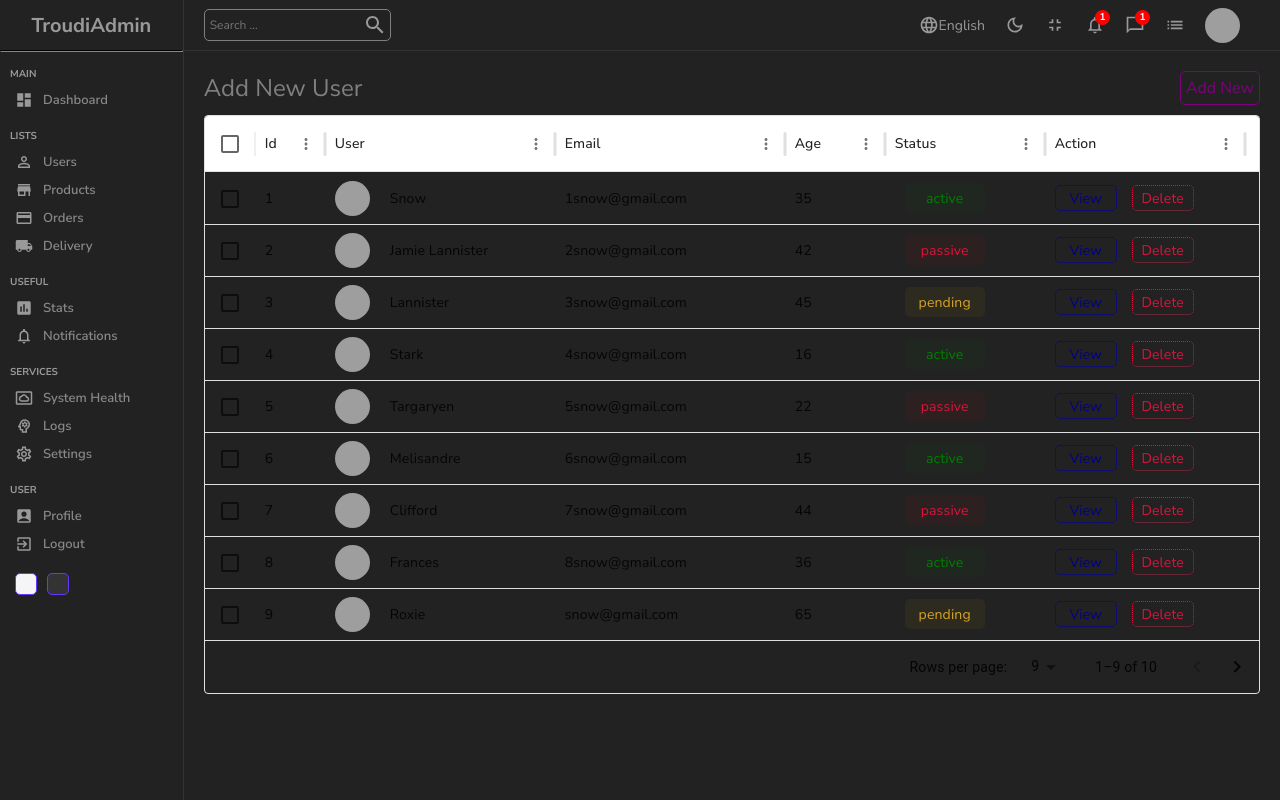
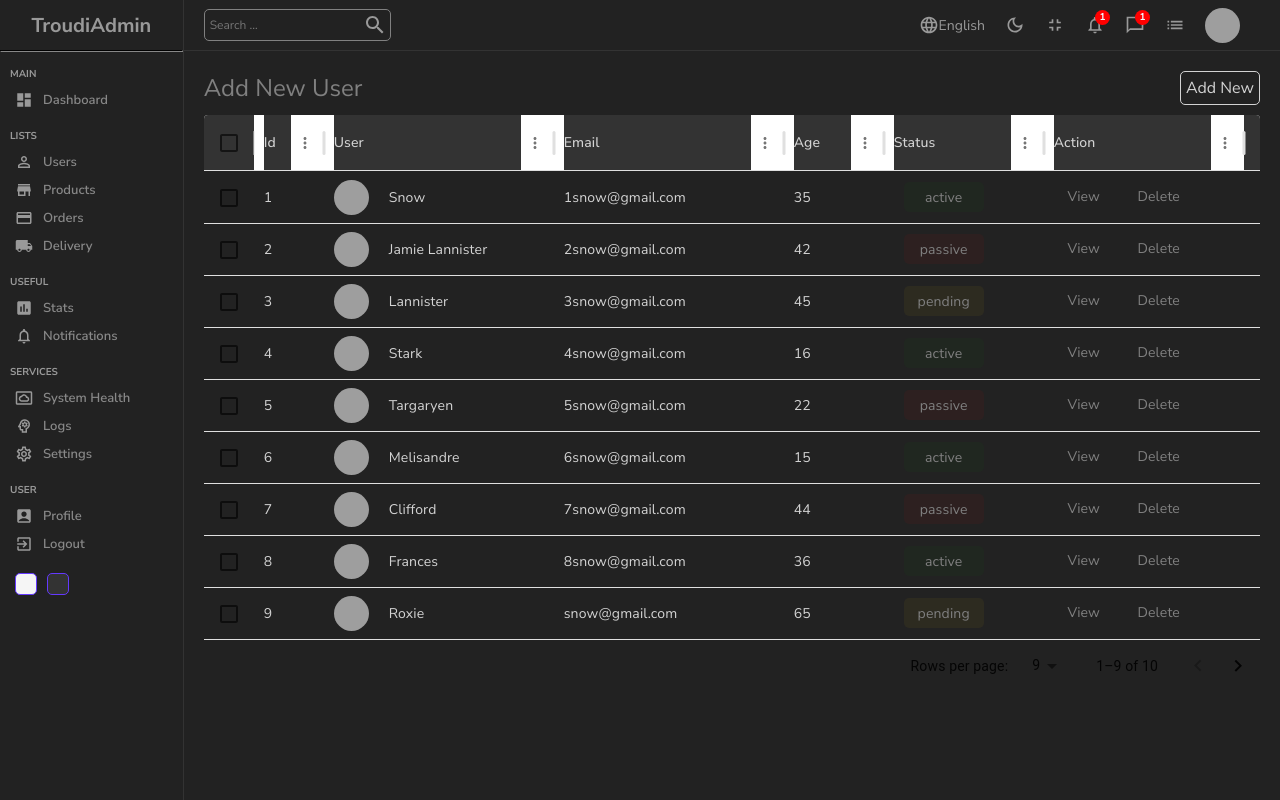
Before and after one commit to Troudi27/Dashboard, a React (Create React App) app: page /users in a window 1280 px wide. Built offline with nearby package versions, Linux system fonts and the light colour scheme; grey boxes are pictures that could not be loaded.

Commit message:
70% dark mode

```diff
--- a/src/App.jsx
+++ b/src/App.jsx
@@ -8,6 +8,7 @@ import { productInputs, userInputs } from "./formSource";
 import "./style/dark.scss"
 
 function App() {
+
   return (
     <div className="App dark">
       <Router>
--- a/src/components/datatable/DataTable.jsx
+++ b/src/components/datatable/DataTable.jsx
@@ -28,7 +28,7 @@ export default function DataTable() {
         Add New
         </Link>
       </div>
-        <DataGrid rows={userRows} columns={userColumns.concat(actionColumn)} initialState={{pagination: { paginationModel: { page: 0, pageSize: 9 }, }, }}pageSizeOptions={[9, 10]}checkboxSelection/>
+        <DataGrid className="dataGrid" rows={userRows} columns={userColumns.concat(actionColumn)} initialState={{pagination: { paginationModel: { page: 0, pageSize: 9 }, }, }}pageSizeOptions={[9, 10]}checkboxSelection/>
     </div>
   )
 }
--- a/src/style/dark.scss
+++ b/src/style/dark.scss
@@ -51,4 +51,35 @@
             }
         }
     }
+    .dataTable{
+
+        .dataGrid{
+            color: lightgray;
+            border: none;
+
+            .viewButton,
+            .deleteButton,
+            .cellWithStatus{
+                color: gray;
+                border: none;
+            }
+
+        }
+    }
+    input{
+        background-color: transparent;
+    }
+    .link{
+        border-color: lightgray;
+        color: lightgray;
+    }
+    .MuiDataGrid-columnHeaderTitleContainer {
+        background-color: #333;
+    }
+    .css-n3fyjk-MuiDataGrid-root .MuiDataGrid-withBorderColor {
+        background-color: #333;
+    }
+    .MuiDataGrid-filler{
+        background-color: #333;
+    }
 }
```
